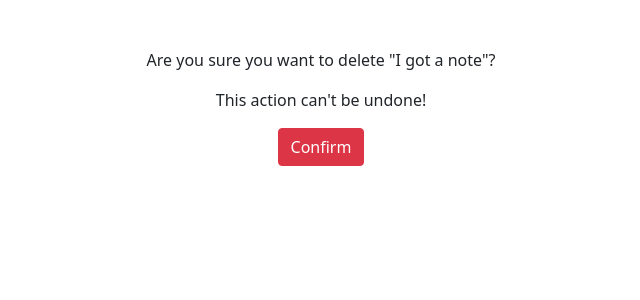
After one commit to chrystalme/smartnotes, a Django app: page /smart/notes/1/delete in a window 1280 px wide. The commit adds this page. Shown: the top 300 px of the page, without its empty margins (319-959 px from the left). Run offline with Django 4.2, Linux system fonts and the light colour scheme; data comes from the database, SQL or seed files in the repository; both versions use the stored data as it was after the commit.

Commit message:
Add delete method to smartnotes

```diff
--- /dev/null
+++ b/notes/templates/notes/notes_delete.html
@@ -0,0 +1,11 @@
+{% extends 'base.html' %}
+
+{% block content %}
+
+<form method="post">
+  <p>Are you sure you want to delete "{{notes.title}}"?</p>
+  <p>This action can't be undone!</p>
+  {% csrf_token %}
+  <input type="submit" class="btn btn-danger" value="Confirm"/>
+</form>
+{% endblock %}
--- a/notes/templates/notes/notes_detail.html
+++ b/notes/templates/notes/notes_detail.html
@@ -5,4 +5,6 @@
   <p>{{note.text}}</p>
 </div>
 <a href="{% url 'notes.list' %}" class="btn btn-secondary my-5">Back</a>
+<a href="{% url 'notes.update' pk=note.id %}" class="btn btn-info my-5">Edit</a>
+<a href="{% url 'notes.delete' pk=note.id %}" class="btn btn-danger my-5">Delete</a>
 {% endblock %}
--- a/notes/templates/notes/notes_form.html
+++ b/notes/templates/notes/notes_form.html
@@ -6,11 +6,11 @@
     {{form.errors.title.as_text}}
   </div>
 {% endif %}
-<form action="{% url 'notes.new' %}" method="POST">
+<form method="POST">
   {% csrf_token %}
   {{ form.as_p }}
   <button type="submit" class="btn btn-primary my-5" type="button">Submit</button>
 </form>
-
+<a href="{% url 'notes.list' %}" class="btn btn-secondary">Cancel</a>
 
 {% endblock %}
--- a/notes/urls.py
+++ b/notes/urls.py
@@ -6,5 +6,6 @@ urlpatterns = [
     path('notes/', views.NotesListView.as_view(), name='notes.list'), #name = 'notes.list' works as well
     path('notes/<int:pk>', views.NotesDetailView.as_view(), name='notes.details'),
     path('notes/new', views.NotesCreateView.as_view(), name='notes.new'),
-    path('notes/<int:pk>/edit', views.NotesUpdateView.as_view(), name='notes.update')
+    path('notes/<int:pk>/edit', views.NotesUpdateView.as_view(), name='notes.update'),
+    path('notes/<int:pk>/delete', views.NotesDeleteView.as_view(), name='notes.delete')
 ]
--- a/notes/views.py
+++ b/notes/views.py
@@ -1,9 +1,15 @@
 from django.shortcuts import render
 from django.http import Http404
+from django.urls import reverse_lazy
 from django.views.generic import DetailView, ListView, CreateView, DeleteView, UpdateView
+# from django.views.generic.edit import DeleteView
 from .forms import NotesForm
 from .models import Notes
 
+class NotesDeleteView(DeleteView):
+     model = Notes
+     success_url = '/smart/notes'
+     template_name = 'notes/notes_delete.html'
 class NotesUpdateView(UpdateView):
      model = Notes
      form_class = NotesForm
```
Also changed, not shown: notes/forms.py (+5 -5 lines), db.sqlite3.
